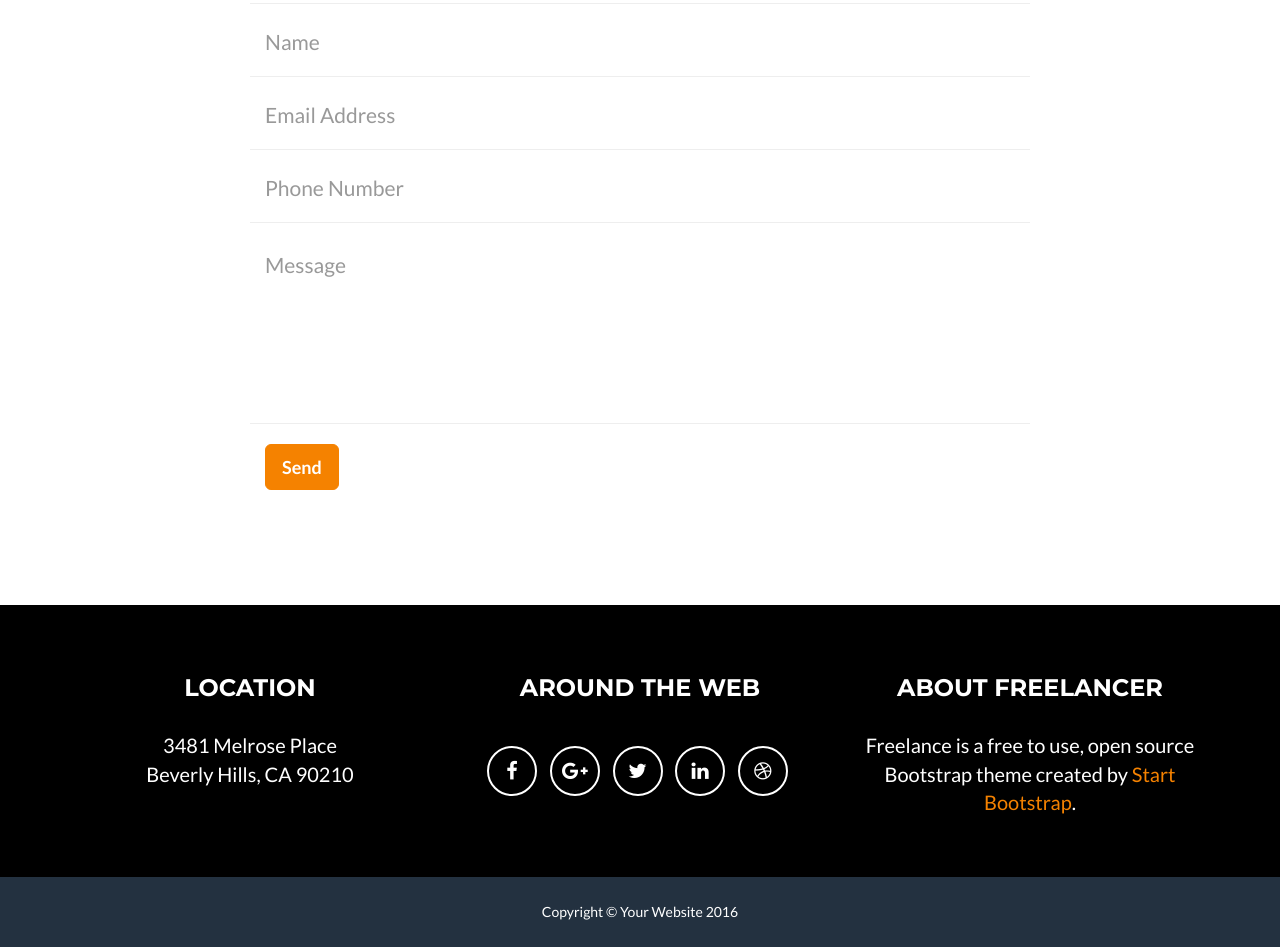
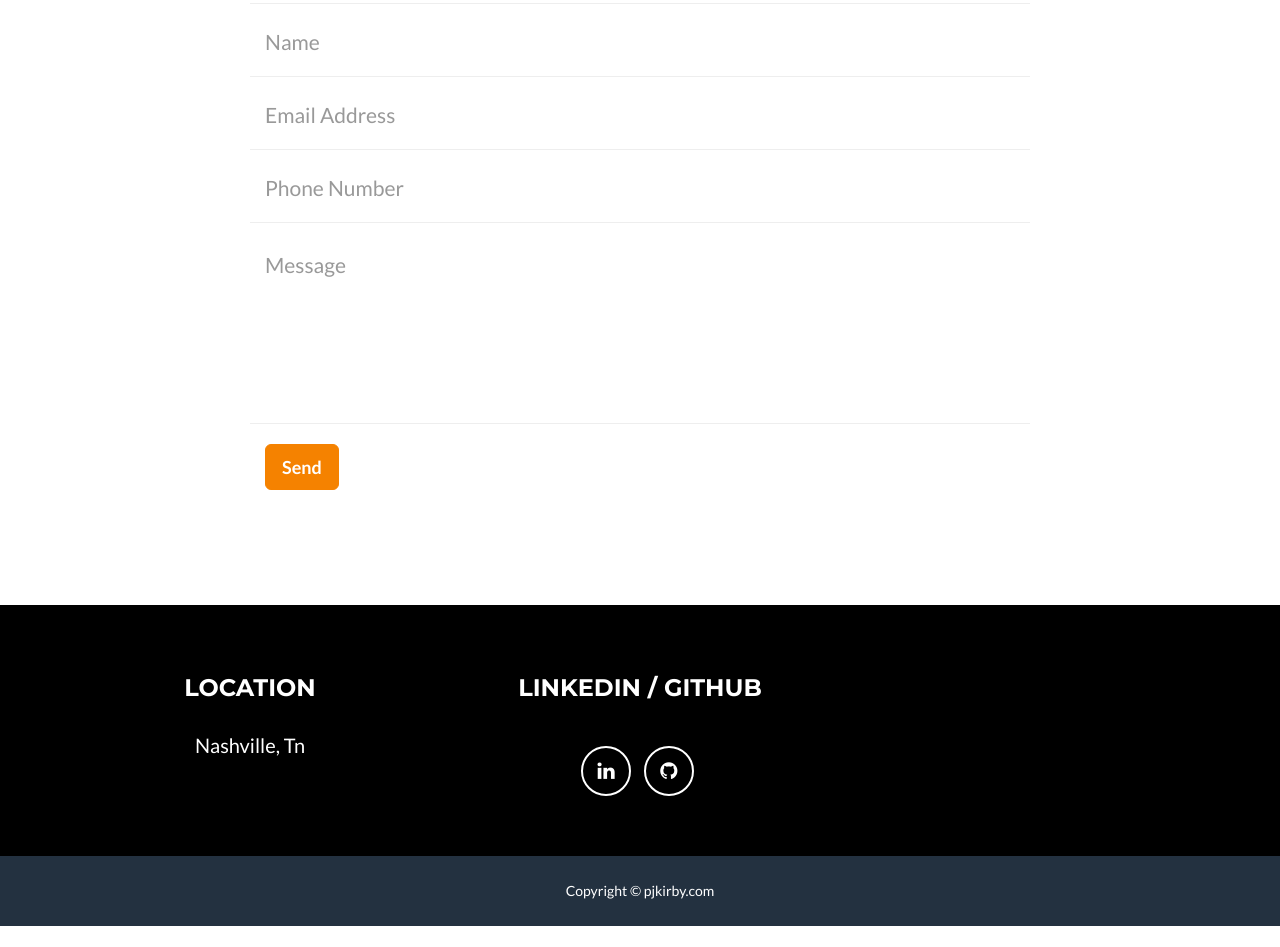
Before and after one commit to pjkirby/Website, a website: page index.html in a window 1280 px wide. Shown: the part 2387-3334 px from the top of the page. After the commit the page ends 3313 px from the top, so only its background shows below. Drawn offline with nearby package versions, Linux system fonts and the light colour scheme.

Commit message:
Made some changes.
I updated the about section added my social networking websites.

```diff
--- a/index.html
+++ b/index.html
@@ -167,11 +167,15 @@
             </div>
             <div class="row">
                 <div class="col-lg-4 col-lg-offset-2">
-                    <p>Freelancer is a free bootstrap theme created by Start Bootstrap. The download includes the complete source files including HTML, CSS, and JavaScript as well as optional LESS stylesheets for easy customization.</p>
+                    <p>Currently I am a student at Middle Tennessee State University. I graduate in December 2016, and I'm really excited for what's ahead.
+                          I'm currently working at the MTSU Police Department as their IT personel.
+                    </p>
                 </div>
                 <div class="col-lg-4">
-                    <p>Whether you're a student looking to showcase your work, a professional looking to attract clients, or a graphic artist looking to share your projects, this template is the perfect starting point!</p>
-                </div>
+                    <p>
+                        I'm a huge Titans football fan, and I love to go to the games at Titan's Stadium. I also swimming, biking, and enjoying the outdoors.
+                    </p>
+              </div>
 
             </div>
         </div>
@@ -239,32 +243,19 @@
                 <div class="row">
                     <div class="footer-col col-md-4">
                         <h3>Location</h3>
-                        <p>3481 Melrose Place
-                            <br>Beverly Hills, CA 90210</p>
+                        <p>Nashville, Tn</p>
                     </div>
                     <div class="footer-col col-md-4">
-                        <h3>Around the Web</h3>
+                        <h3>Linkedin / Github</h3>
                         <ul class="list-inline">
                             <li>
-                                <a href="#" class="btn-social btn-outline"><i class="fa fa-fw fa-facebook"></i></a>
+                                <a href="https://linkedin.com/in/pjkirby88" class="btn-social btn-outline"><i class="fa fa-fw fa-linkedin"></i></a>
                             </li>
                             <li>
-                                <a href="#" class="btn-social btn-outline"><i class="fa fa-fw fa-google-plus"></i></a>
-                            </li>
-                            <li>
-                                <a href="#" class="btn-social btn-outline"><i class="fa fa-fw fa-twitter"></i></a>
-                            </li>
-                            <li>
-                                <a href="#" class="btn-social btn-outline"><i class="fa fa-fw fa-linkedin"></i></a>
-                            </li>
-                            <li>
-                                <a href="#" class="btn-social btn-outline"><i class="fa fa-fw fa-dribbble"></i></a>
-                            </li>
+                                <a href="https://github.com/pjkirby" class="btn-social btn-outline"><i class="fa fa-fw fa-github"></i></a>
                         </ul>
                     </div>
                     <div class="footer-col col-md-4">
-                        <h3>About Freelancer</h3>
-                        <p>Freelance is a free to use, open source Bootstrap theme created by <a href="http://startbootstrap.com">Start Bootstrap</a>.</p>
                     </div>
                 </div>
             </div>
@@ -273,7 +264,7 @@
             <div class="container">
                 <div class="row">
                     <div class="col-lg-12">
-                        Copyright &copy; Your Website 2016
+                        Copyright &copy; pjkirby.com
                     </div>
                 </div>
             </div>
```
